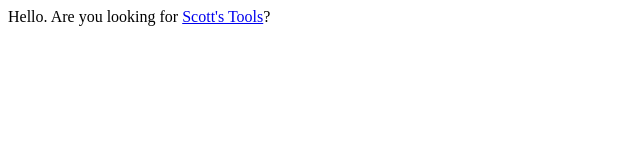
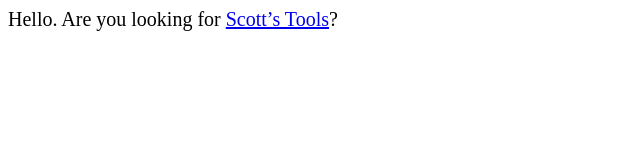
Before and after one commit to scottdotjs/scottdotjs.github.io, a plain HTML site: page index.html in a window 1280 px wide. Shown: the whole page, without its empty margins (0-640 px from the left). Drawn offline with Linux system fonts and the light colour scheme.

Commit message:
Scale viewport and clamp font size

```diff
--- a/index.html
+++ b/index.html
@@ -1,5 +1,13 @@
-<!DOCTYPE html>
+<!doctype html>
 <html lang=en>
-<meta charset=utf-8 />
+<meta charset=utf-8>
 <title>Hello</title>
-Hello. Are you looking for <a href=tools/>Scott's Tools</a>?
+<meta name=viewport content="width=device-width, initial-scale=1.0">
+
+<style>
+body {
+	font-size: clamp(1rem, 2vw, 1.25rem);
+}
+</style>
+
+Hello. Are you looking for <a href=tools/>Scott&rsquo;s Tools</a>?
```
